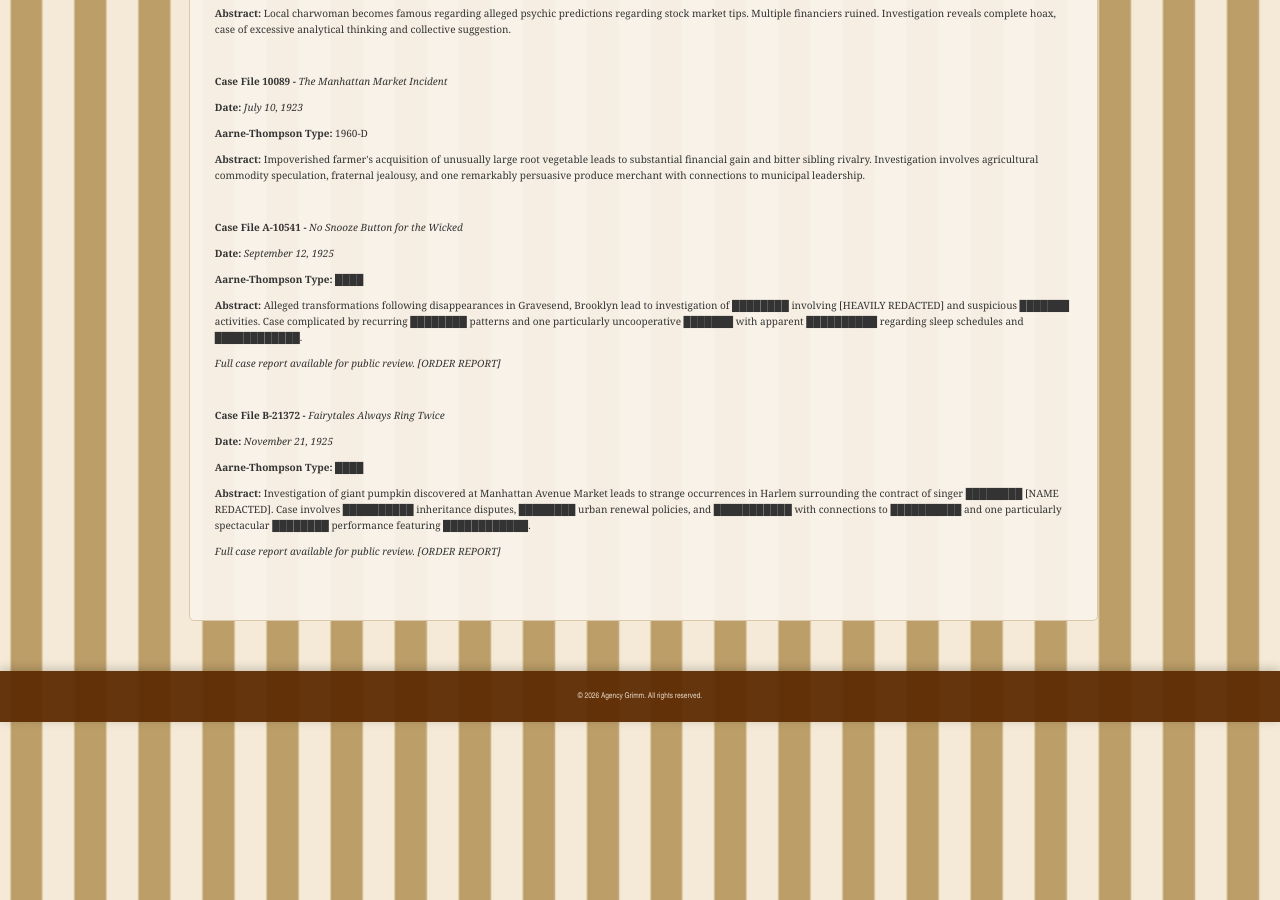
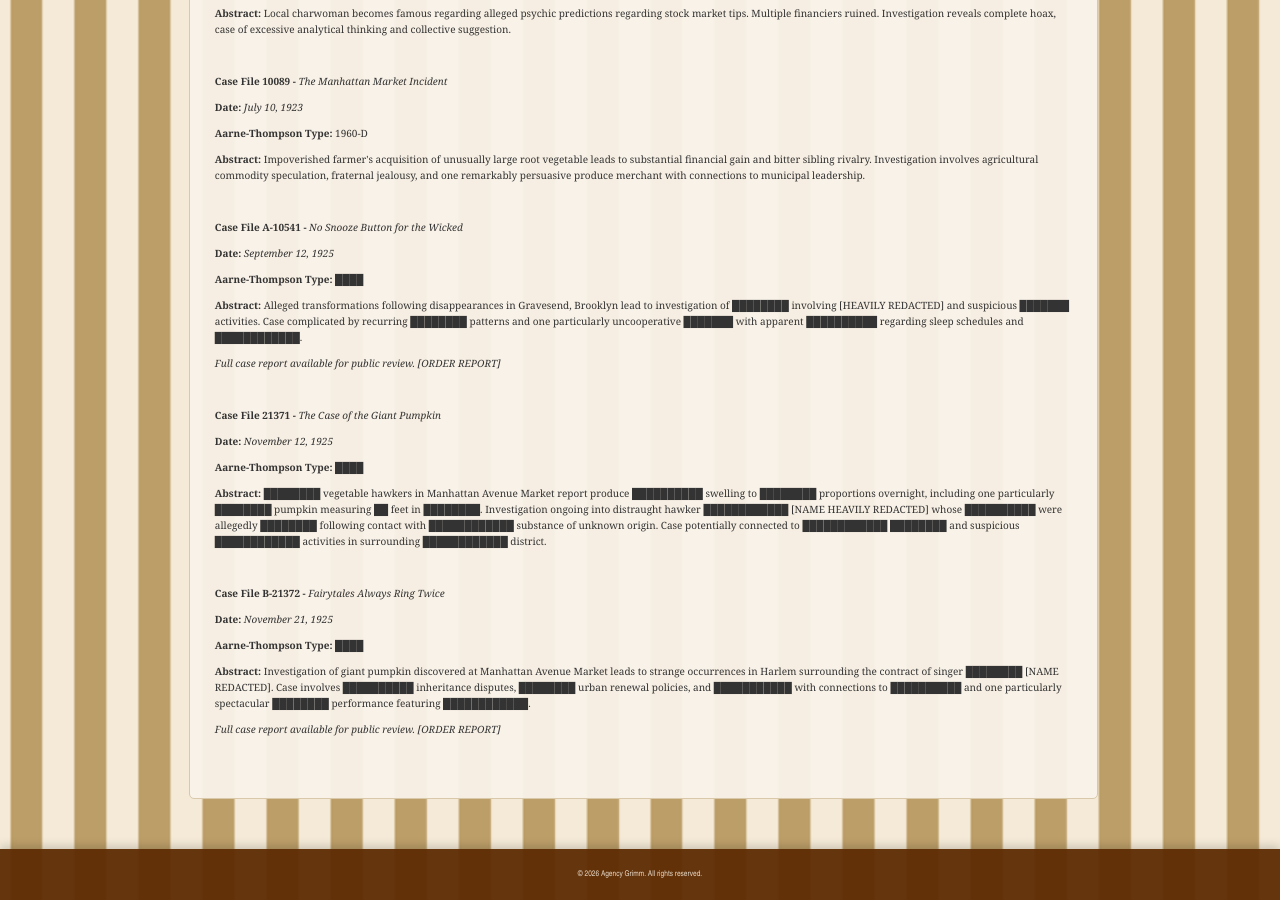
Before and after one commit to johnhopes-collab/grimmsdetectiveagency, a Jekyll site: the page built from casefiles.html, in a window 1280 px wide and 900 px high, scrolled down 1298 px. Built offline with Jekyll 4.4.1, drawn with Linux system fonts in a browser that asks for light colours.

Commit message:
Add case files for investigation reports

```diff
--- a/casefiles.html
+++ b/casefiles.html
@@ -43,6 +43,12 @@ title: Case Files
 <p><i>Full case report available for public review. [ORDER REPORT] <p></i>
 <br>
 
+<p><b>Case File 21371 -</b><i> The Case of the Giant Pumpkin </i></p>
+<p><b>Date: </b><i>November 12, 1925</i></p>
+<p><b>Aarne-Thompson Type: </b>████</p>
+<p><b>Abstract:</b> ████████ vegetable hawkers in Manhattan Avenue Market report produce ██████████ swelling to ████████ proportions overnight, including one particularly ████████ pumpkin measuring ██ feet in ████████. Investigation ongoing into distraught hawker ████████████ [NAME HEAVILY REDACTED] whose ██████████ were allegedly ████████ following contact with ████████████ substance of unknown origin. Case potentially connected to ████████████ ████████ and suspicious ████████████ activities in surrounding ████████████ district.</p>
+<br>
+
 <p><b>Case File B-21372 -</b><i> Fairytales Always Ring Twice </i></p>
 <p><b>Date: </b><i>November 21, 1925</i></p>
 <p><b>Aarne-Thompson Type: </b>████</p>
```
